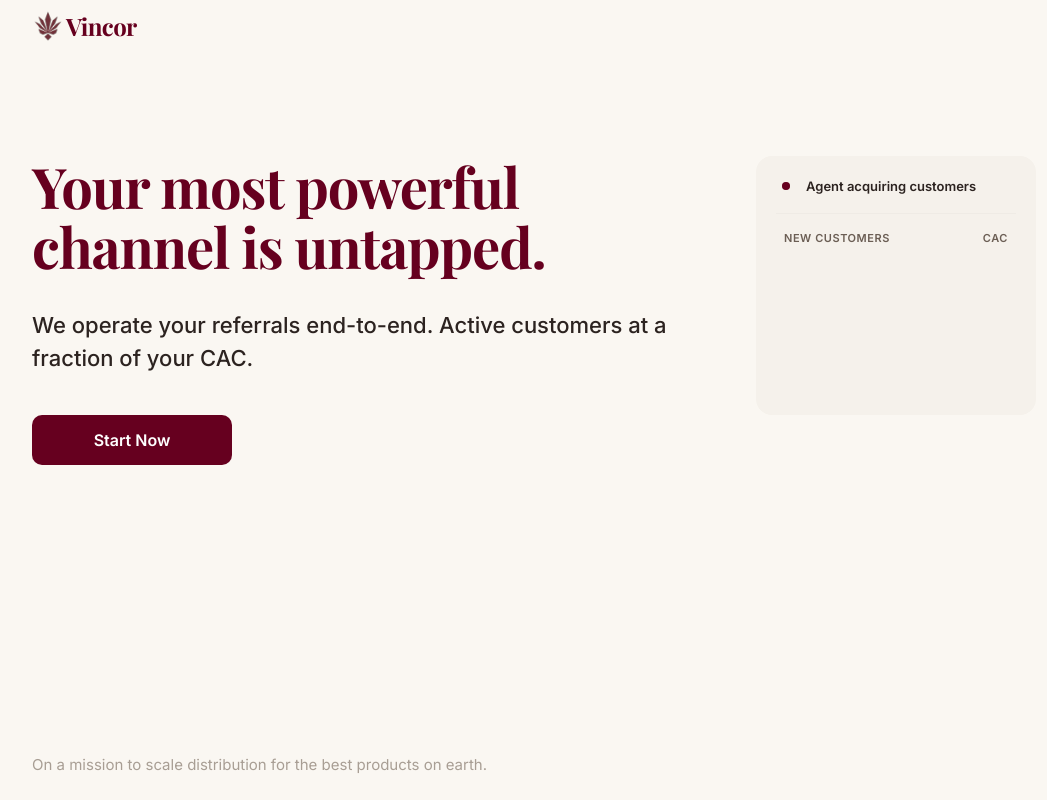
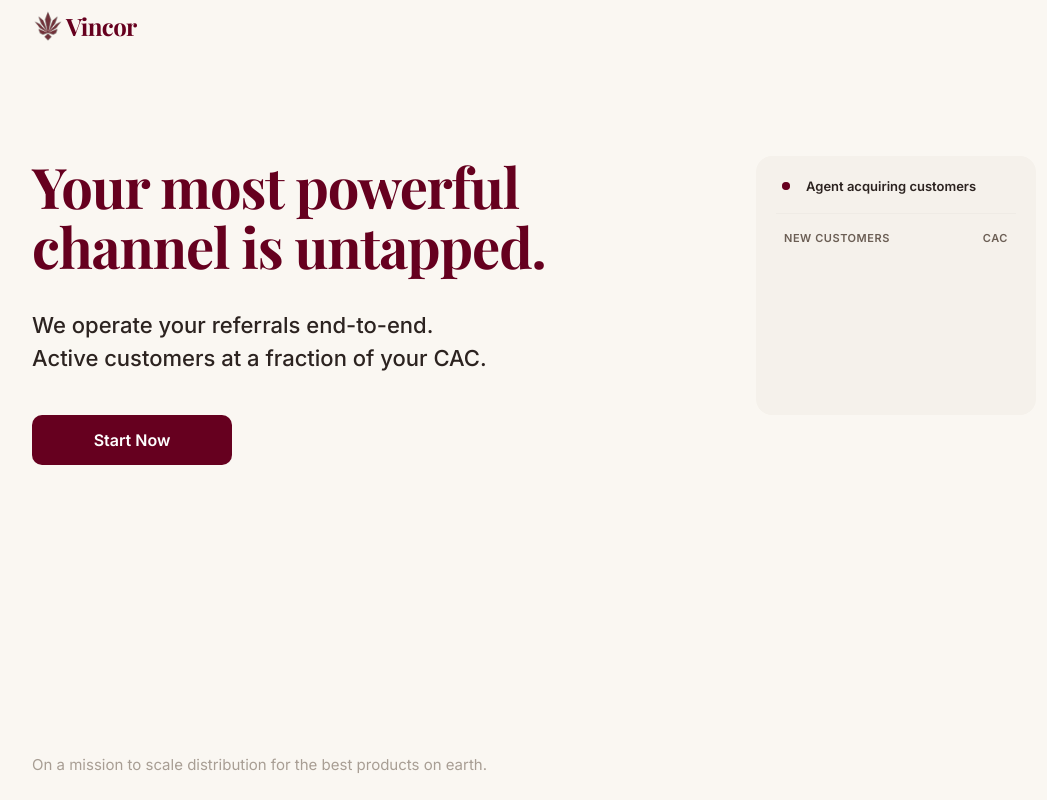
Before and after one commit to edooai-eduardoteixeira/edooai-demo-v2, a React (Vite) app: page / in a window 1280 px wide. Shown: the whole page, without its empty margins (106-1153 px from the left). Built offline with nearby package versions, Linux system fonts and the light colour scheme; a web font is replaced by a local one.

Commit message:
Break subtitle into two lines at the sentence boundary
Two distinct thoughts: 'what we do' and 'what you get.' Each line
is a complete idea. Using whitespace-pre-line + newline in config —
semantic break, not a brittle forced <br>.

https://claude.ai/code/session_01F4mdChVB9ubuuADJh3FTbP

```diff
--- a/src/config/neobank.js
+++ b/src/config/neobank.js
@@ -9,7 +9,7 @@ const neobank = {
   landing: {
     headline: 'Your most powerful channel is untapped.',
     subheadline:
-      'We operate your referrals end-to-end. Active customers at a fraction of your CAC.',
+      'We operate your referrals end-to-end.\nActive customers at a fraction of your CAC.',
     ctaText: 'Start Now',
     missionLine: 'On a mission to scale distribution for the best products on earth.',
   },
--- a/src/pages/LandingPage.jsx
+++ b/src/pages/LandingPage.jsx
@@ -28,7 +28,7 @@ export default function LandingPage({ config, onNext, onHome }) {
           </h1>
           <p
             className={cn(
-              'text-[22px] font-medium text-foreground',
+              'text-[22px] font-medium text-foreground whitespace-pre-line',
               'leading-[1.5] mb-10'
             )}
           >
```
